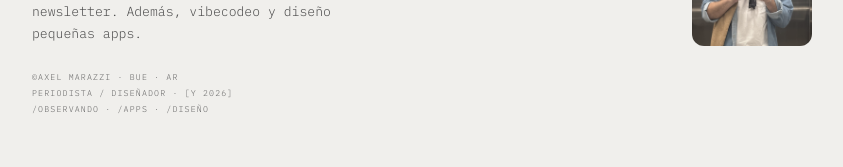
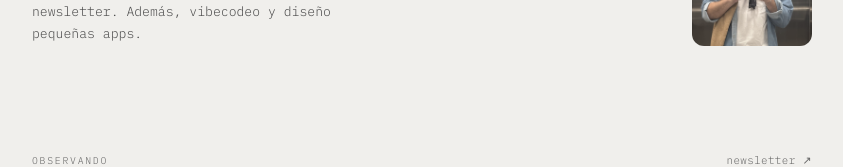
Before and after one commit to amarazzi/axel-is-bored, a Next.js app: page / in a window 1280 px wide. Shown: the part 234-401 px from the top of the page, without its empty margins (218-1061 px from the left). Built offline with nearby package versions, Linux system fonts and the light colour scheme; no server answers.

Commit message:
Revert "feat: add micrographic label to hero section"
This reverts commit 02a36b0058f35143eed4846884845d5af086eda1.

```diff
--- a/src/components/HomeContent.tsx
+++ b/src/components/HomeContent.tsx
@@ -50,23 +50,6 @@ export function HomeContent({
                 </Link>
                 {t["home.heroDesc2"]}
               </p>
-
-              {/* Micrographic label */}
-              <div
-                className="t-muted"
-                style={{
-                  marginTop: "1.75rem",
-                  fontSize: "0.55rem",
-                  letterSpacing: "0.14em",
-                  lineHeight: 1.9,
-                  textTransform: "uppercase",
-                  fontWeight: 300,
-                }}
-              >
-                <p>©axel marazzi · bue · ar</p>
-                <p>periodista / diseñador · [y 2026]</p>
-                <p>/observando · /apps · /diseño</p>
-              </div>
             </div>
             <div className="shrink-0 hidden sm:block">
               <Image
```
